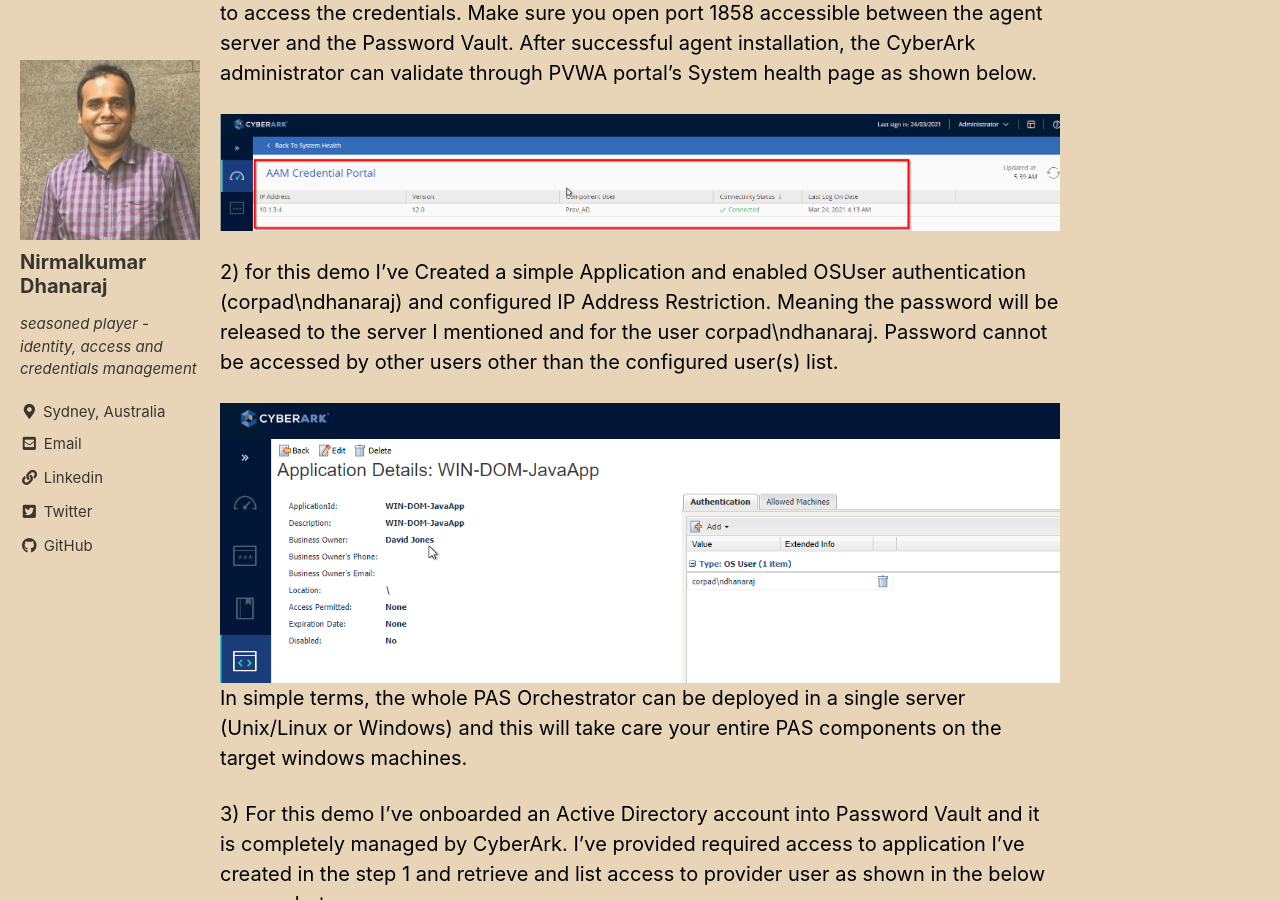
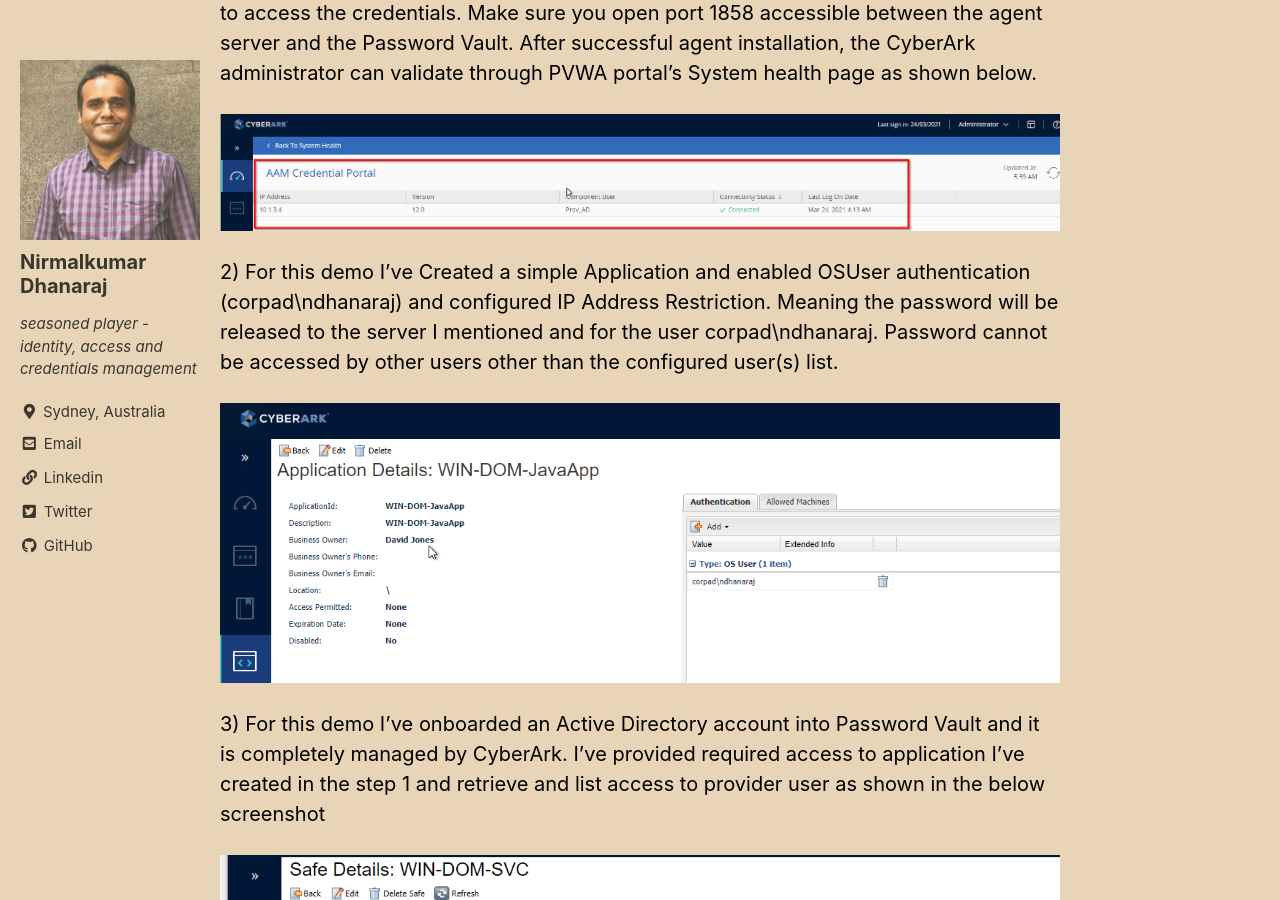
Before and after one commit to nirmal-dhanaraj/my-website, a Jekyll site: the page built from _posts/2021-03-25-post-secure credential access through credential provider.md, in a window 1280 px wide and 900 px high, scrolled down 1783 px. Built offline with Jekyll 4.4.1, drawn with Linux system fonts in a browser that asks for light colours; cached includes are drawn as plain includes.

Commit message:
CP commit

```diff
--- a/_posts/2021-03-25-post-secure credential access through credential provider.md
+++ b/_posts/2021-03-25-post-secure credential access through credential provider.md
@@ -37,10 +37,10 @@ This is an agent based solution and this is recommended for business critical ap
 
 ![Eclipse](/assets/images/blogs/cp/pvwa.png)
 
-2)  for this demo I've Created a simple Application and enabled OSUser authentication (corpad\ndhanaraj) and configured IP Address Restriction. Meaning the password will be released to the server I mentioned and for the user corpad\ndhanaraj. Password cannot be accessed by other users other than the configured user(s) list.
+2)  For this demo I've Created a simple Application and enabled OSUser authentication (corpad\ndhanaraj) and configured IP Address Restriction. Meaning the password will be released to the server I mentioned and for the user corpad\ndhanaraj. Password cannot be accessed by other users other than the configured user(s) list.
 
 ![Eclipse](/assets/images/blogs/cp/app.png)
-In simple terms, the whole PAS Orchestrator can be deployed in a single server (Unix/Linux or Windows) and this will take care your entire PAS components on the target windows machines.
+
 
 3) For this demo I've onboarded an Active Directory account into Password Vault and it is completely managed by CyberArk. I've provided required access to application I've created in the step 1 and retrieve and list access to provider user as shown in the below screenshot
 
```
